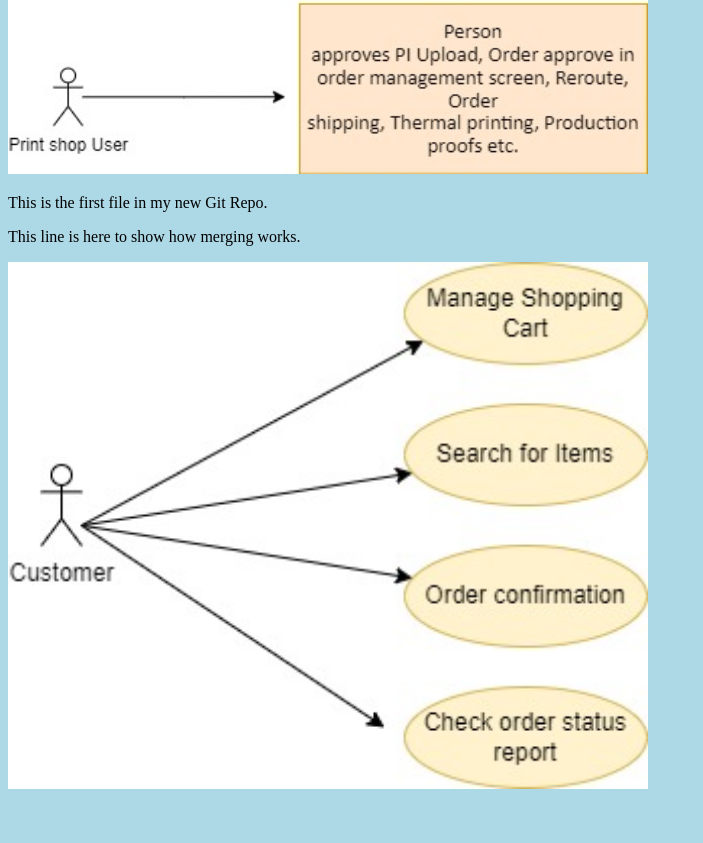
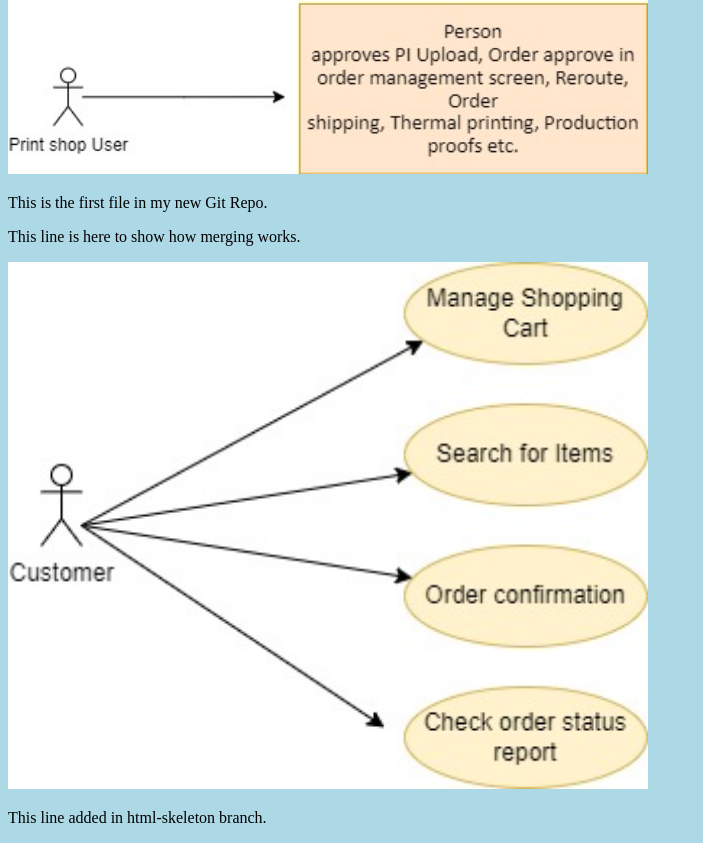
Before and after one commit to subhransujena/hello-world, a plain HTML site: page Index.html in a window 1280 px wide. Shown: the part 446-1289 px from the top of the page, without its empty margins (0-703 px from the left). Before the commit the page ends 1247 px from the top, so only its background shows below. Drawn offline with Linux system fonts and the light colour scheme.

Commit message:
Added one line

```diff
--- a/Index.html
+++ b/Index.html
@@ -11,6 +11,6 @@
 <p>This is the first file in my new Git Repo.</p>
 <p>This line is here to show how merging works.</p>
 <div><img src="img_hello_git.jpg" alt="Hello Git" style="width:100%;max-width:640px"></div>
-
+<p>This line added in html-skeleton branch.</p>
 </body>
 </html>
```
